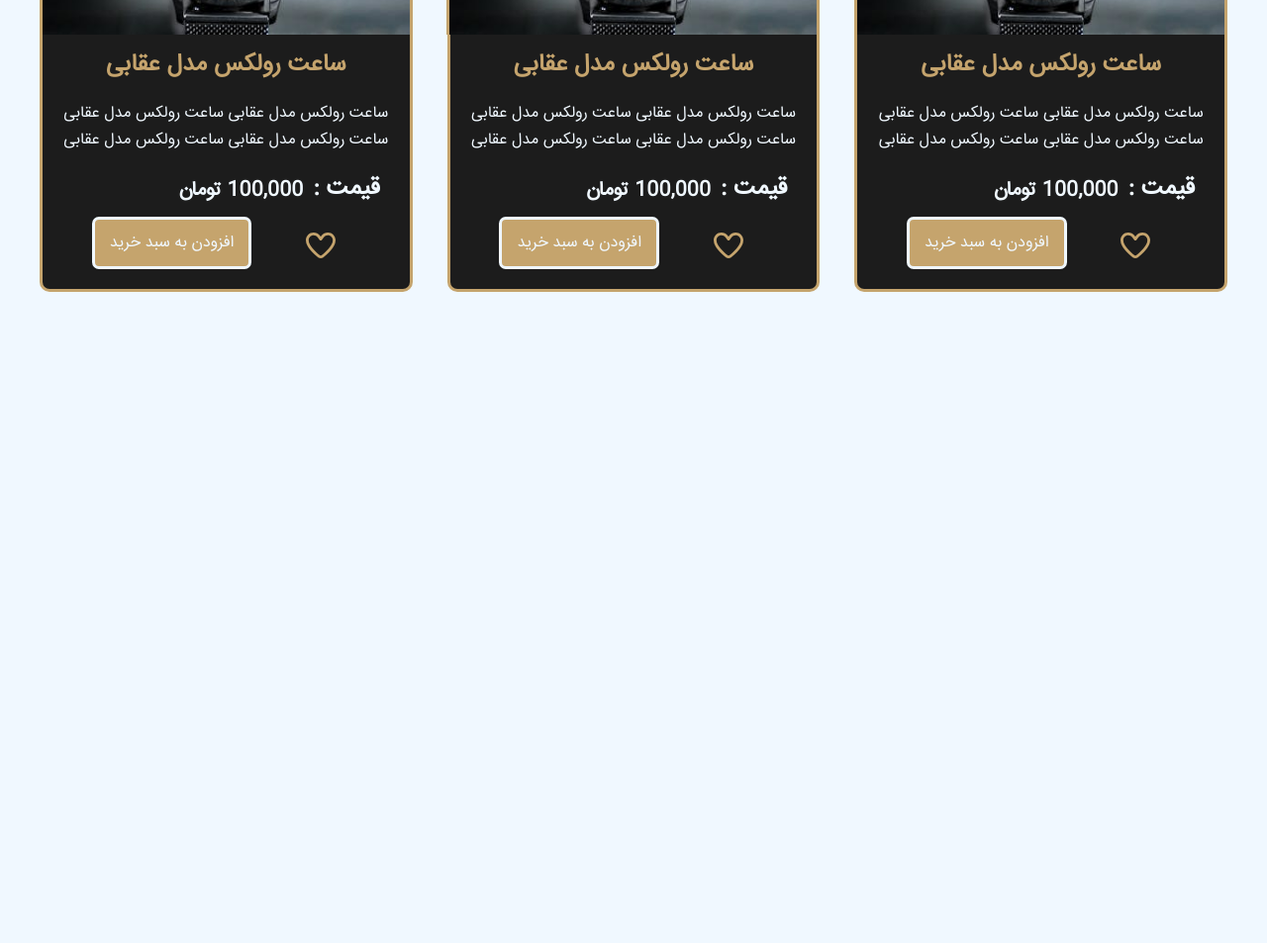
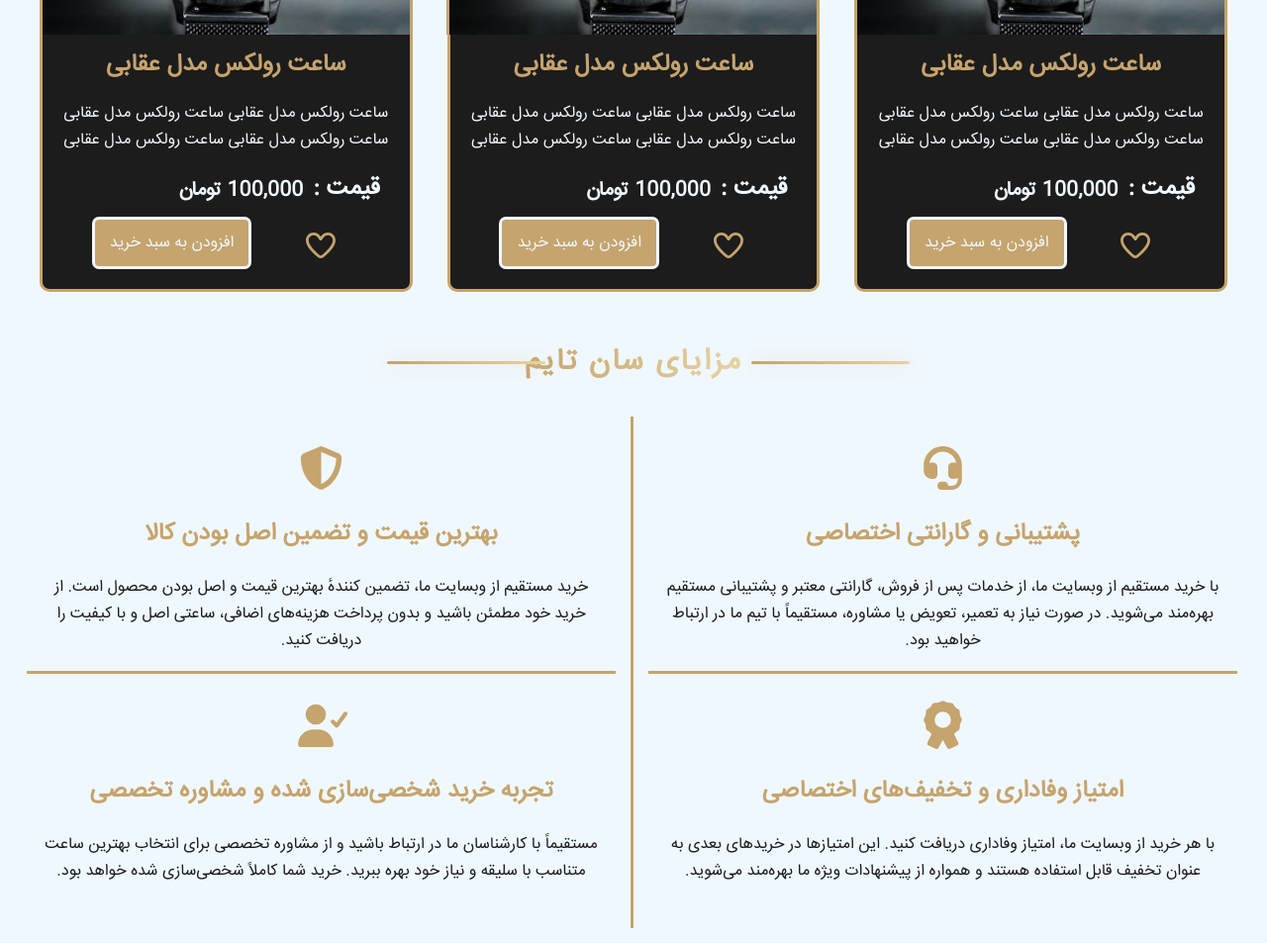
Before and after one commit to Parsa-Zolfaghari/Shoping-project-frontend, a website: page index.html in a window 1280 px wide. Shown: the part 1677-2630 px from the top of the page at 99% size. Before the commit the page ends 1977 px from the top, so only its background shows below. Drawn offline with Linux system fonts and the light colour scheme.

Commit message:
Add advantage Item closes #18

```diff
--- a/index.html
+++ b/index.html
@@ -72,8 +72,8 @@
 
     <main class="main" dir="rtl">
         <div class="container-main">
-            <div class="container__main-title">
-                <h2 class="main-title">ساعت‌هایی برای هر لحظه</h2>
+            <div class="container__main-title title-parent">
+                <h2 class="main-title title">ساعت‌هایی برای هر لحظه</h2>
             </div>
             <div class="items-box">
                 <div class="item-box">
@@ -193,6 +193,62 @@
             </div>
         </div>
     </main>
+
+    <section class="advantage" dir="rtl">
+        <div class="container-advantage">
+            <div class="title-advantage title-parent">
+                <h2 class="title-advantage__text title">
+                    مزایای سان تایم
+                </h2>
+            </div>
+            <div class="content-advantage">
+                <div class="items-top">
+                    <div class="item-advantage border-bottom">
+                        <i class="fas fa-headset icon-advantage"></i>
+                        <h2 class="title-item__text">
+                            پشتیبانی و گارانتی اختصاصی
+                        </h2>
+                        <p class="description-item__advantage">
+                            با خرید مستقیم از وبسایت ما، از خدمات پس از فروش، گارانتی معتبر و پشتیبانی مستقیم بهره‌مند
+                            می‌شوید. در صورت نیاز به تعمیر، تعویض یا مشاوره، مستقیماً با تیم ما در ارتباط خواهید بود.
+                        </p>
+                    </div>
+                    <div class="item-advantage">
+                        <i class="fas fa-award icon-advantage"></i>
+                        <h2 class="title-item__text">
+                            امتیاز وفاداری و تخفیف‌های اختصاصی
+                        </h2>
+                        <p class="description-item__advantage">
+                            با هر خرید از وبسایت ما، امتیاز وفاداری دریافت کنید. این امتیازها در خریدهای بعدی به عنوان
+                            تخفیف قابل استفاده هستند و همواره از پیشنهادات ویژه ما بهره‌مند می‌شوید.
+                        </p>
+                    </div>
+                </div>
+                <div class="items-bottom">
+                    <div class="item-advantage border-bottom">
+                        <i class="fas fa-shield-alt  icon-advantage"></i>
+                        <h2 class="title-item__text">
+                            بهترین قیمت و تضمین اصل بودن کالا
+                        </h2>
+                        <p class="description-item__advantage">
+                            خرید مستقیم از وبسایت ما، تضمین کنندهٔ بهترین قیمت و اصل بودن محصول است. از خرید خود مطمئن
+                            باشید و بدون پرداخت هزینه‌های اضافی، ساعتی اصل و با کیفیت را دریافت کنید.
+                        </p>
+                    </div>
+                    <div class="item-advantage">
+                        <i class="fas fa-user-check  icon-advantage"></i>
+                        <h2 class="title-item__text">
+                            تجربه خرید شخصی‌سازی شده و مشاوره تخصصی
+                        </h2>
+                        <p class="description-item__advantage">
+                            مستقیماً با کارشناسان ما در ارتباط باشید و از مشاوره تخصصی برای انتخاب بهترین ساعت متناسب با
+                            سلیقه و نیاز خود بهره ببرید. خرید شما کاملاً شخصی‌سازی شده خواهد بود.
+                        </p>
+                    </div>
+                </div>
+            </div>
+        </div>
+    </section>
     <script src="JS/script.js"></script>
     <script src="node_modules/@fortawesome/fontawesome-free/js/all.min.js"></script>
 
--- /dev/null
+++ b/styles/advantage.css
@@ -0,0 +1,47 @@
+.title-advantage__text::before {
+    right: 199px;
+}
+
+.title-advantage__text::after {
+    right: -169px;
+}
+
+.content-advantage {
+    display: grid;
+    grid-template-columns: 1fr 1fr;
+    align-items: center;
+}
+
+.container-advantage {
+    text-align: center;
+    margin: 15px;
+}
+
+.items-bottom {
+    width: 100%;
+    border-right: 3px solid var(--primary);
+}
+
+.border-bottom {
+    border-bottom: 3px solid var(--primary);
+}
+
+.item-advantage {
+    margin: 15px 15px 0 15px;
+    padding: 15px 15px 0 15px;
+    height: 227px;
+}
+
+.icon-advantage {
+    font-size: 44px;
+    color: var(--primary);
+}
+
+.title-item__text {
+    font-weight: bold;
+    color: var(--primary);
+}
+
+.description-item__advantage {
+    color: var(--dark);
+}
--- a/styles/cart.css
+++ b/styles/cart.css
@@ -1,63 +1,4 @@
 @import url("responsive.css");
-
-.container__main-title {
-    text-align: center;
-    margin: 5px 0;
-    position: relative;
-}
-
-.main-title {
-    font-size: 30px;
-    font-weight: bold;
-    color: transparent;
-    background: linear-gradient(90deg, #c5a46d, #e6d3a3);
-    -webkit-background-clip: text;
-    background-clip: text;
-    letter-spacing: 2px;
-    position: relative;
-    display: inline-block;
-}
-
-.main-title::after {
-    content: "";
-    position: absolute;
-    left: 315px;
-    top: 10px;
-    width: 160px;
-    height: 3px;
-    background: linear-gradient(90deg, #c5a46d, #e6d3a3);
-    margin: 15px auto 0 auto;
-    border-radius: 10px;
-    animation: shine 2s infinite linear;
-}
-
-.main-title::before {
-    content: "";
-    position: absolute;
-    right: 315px;
-    top: 10px;
-    width: 160px;
-    height: 3px;
-    background: linear-gradient(90deg, #c5a46d, #e6d3a3);
-    margin: 15px auto 0 auto;
-    border-radius: 10px;
-    animation: shine 2s infinite linear;
-}
-
-@keyframes shine {
-    0% {
-        box-shadow: 0 0 5px var(--primary);
-    }
-
-    50% {
-        box-shadow: 0 0 20px #e6d3a3;
-    }
-
-    100% {
-        box-shadow: 0 0 5px var(--primary);
-    }
-}
-
 .items-box {
     display: grid;
     grid-template-columns: 1fr 1fr 1fr;
@@ -148,20 +89,20 @@
 
 @media screen and (max-width:499px) {
 
-    .main-title{
+    .title-parent{
         font-size: 18px;
         width: 100%;
         text-align: center;
     }
 
-    .main-title::before{
+    .title::before{
         display: block;
         right: 38%;
         top: 25px;
         width: 100px;
     }
 
-    .main-title::after{
+    .title::after{
         display: block;
         left: 35%;
         top: -25px;
--- a/styles/default.css
+++ b/styles/default.css
@@ -1,18 +1,80 @@
-:root{
-    --primary :#c5a46d ;
-    --dark :#1c1c1c ;
-    --light :aliceblue;
+:root {
+    --primary: #c5a46d;
+    --dark: #1c1c1c;
+    --light: aliceblue;
 }
-body{
+
+body {
     box-sizing: border-box;
     margin: 0;
     padding: 0;
-    background-color:var(--light);
+    background-color: var(--light);
 }
+
 a {
     color: var(--light);
     text-decoration: none;
 }
-li{
+
+li {
     list-style: none;
 }
+
+/* The SubTitle */
+.title-parent {
+    text-align: center;
+    margin: 5px 0;
+    position: relative;
+}
+
+.title {
+    font-size: 30px;
+    font-weight: bold;
+    color: transparent;
+    background: linear-gradient(90deg, #c5a46d, #e6d3a3);
+    -webkit-background-clip: text;
+    background-clip: text;
+    letter-spacing: 2px;
+    position: relative;
+    display: inline-block;
+}
+
+.title::after {
+    content: "";
+    position: absolute;
+    left: 315px;
+    top: 10px;
+    width: 160px;
+    height: 3px;
+    background: linear-gradient(90deg, #c5a46d, #e6d3a3);
+    margin: 15px auto 0 auto;
+    border-radius: 10px;
+    animation: shine 2s infinite linear;
+}
+
+.title::before {
+    content: "";
+    position: absolute;
+    right: 315px;
+    top: 10px;
+    width: 160px;
+    height: 3px;
+    background: linear-gradient(90deg, #c5a46d, #e6d3a3);
+    margin: 15px auto 0 auto;
+    border-radius: 10px;
+    animation: shine 2s infinite linear;
+}
+
+@keyframes shine {
+    0% {
+        box-shadow: 0 0 5px var(--primary);
+    }
+
+    50% {
+        box-shadow: 0 0 20px #e6d3a3;
+    }
+
+    100% {
+        box-shadow: 0 0 5px var(--primary);
+    }
+}
--- a/styles/style.css
+++ b/styles/style.css
@@ -3,4 +3,5 @@
 @import url("product.css");
 @import url("footer.css");
 @import url("cart.css");
+@import url("advantage.css");
 @import url("responsive.css");
```
